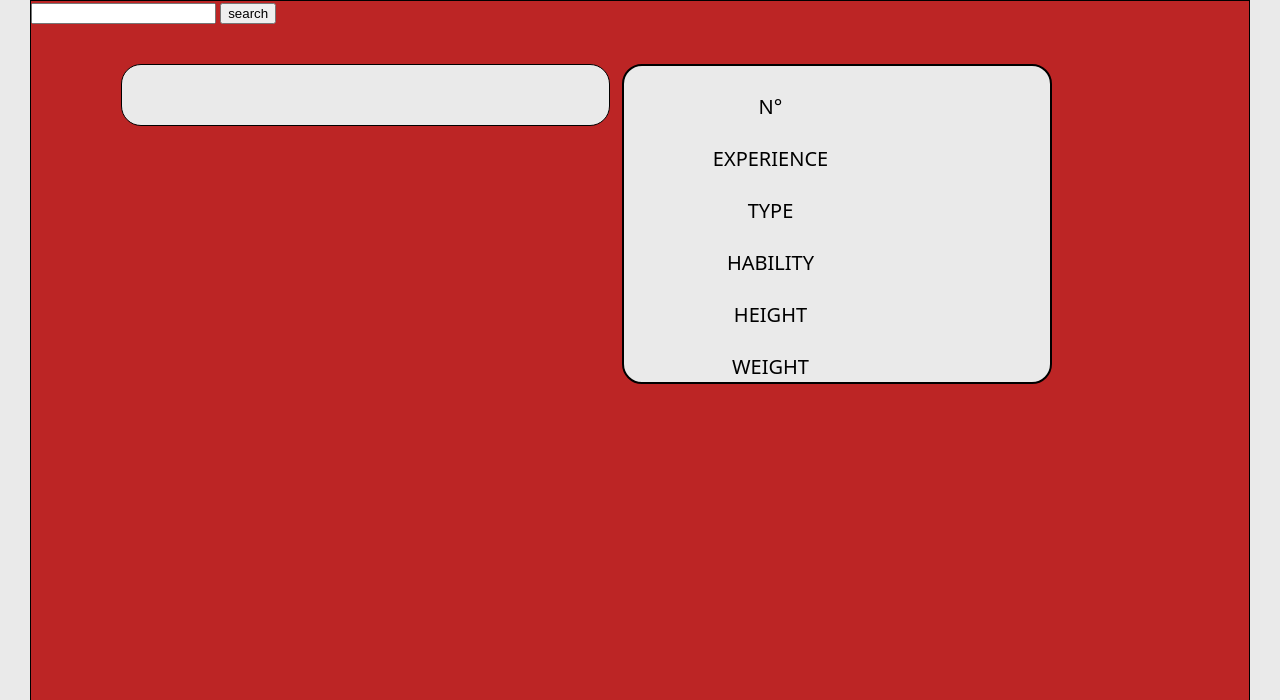
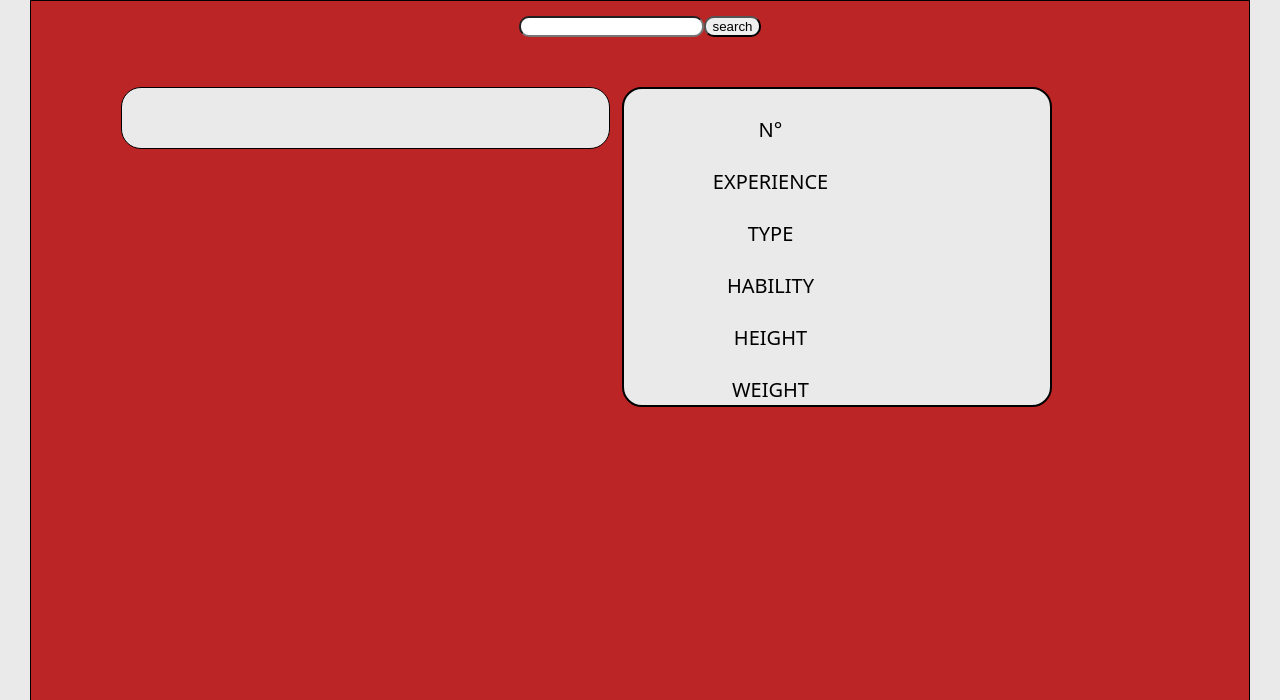
Before and after one commit to areyzabrayan/workshop1-pokedex1, a website built with webpack: page src/index.html in a window 1280 px wide. Shown: the part 122-822 px from the top of the page. Built offline with nearby package versions, Linux system fonts and the light colour scheme; no server answers.

Commit message:
end workshop

```diff
--- a/src/app/styles/style.scss
+++ b/src/app/styles/style.scss
@@ -33,6 +33,25 @@ body{
     height: 700px;
     border: 1px solid black;
     flex-direction: column;
+}
+.search__input{
+    display: flex;
+    justify-content: center;
+    padding-top: 5px;
+    margin: 10px;
+    border-radius: 10px;
+    padding-left: 0px;
+}
+.input__pokemon{
+   border-radius: 10px;
+}
+#boton_busqueda{
+    border-radius: 10px;
+}
+#boton_busqueda:hover{
+    cursor: pointer;
+    background-color: #30336b;
+    color: white;
 }
 .section-a{
     width: 40%;
@@ -124,6 +143,10 @@ body{
     height: 100px;
     margin-right: 55px;
 }
+.pokemon:hover{
+    cursor: pointer;
+    transform: scale(1.2);
+}
 .imagenes{
     display: flex;
 }
```
